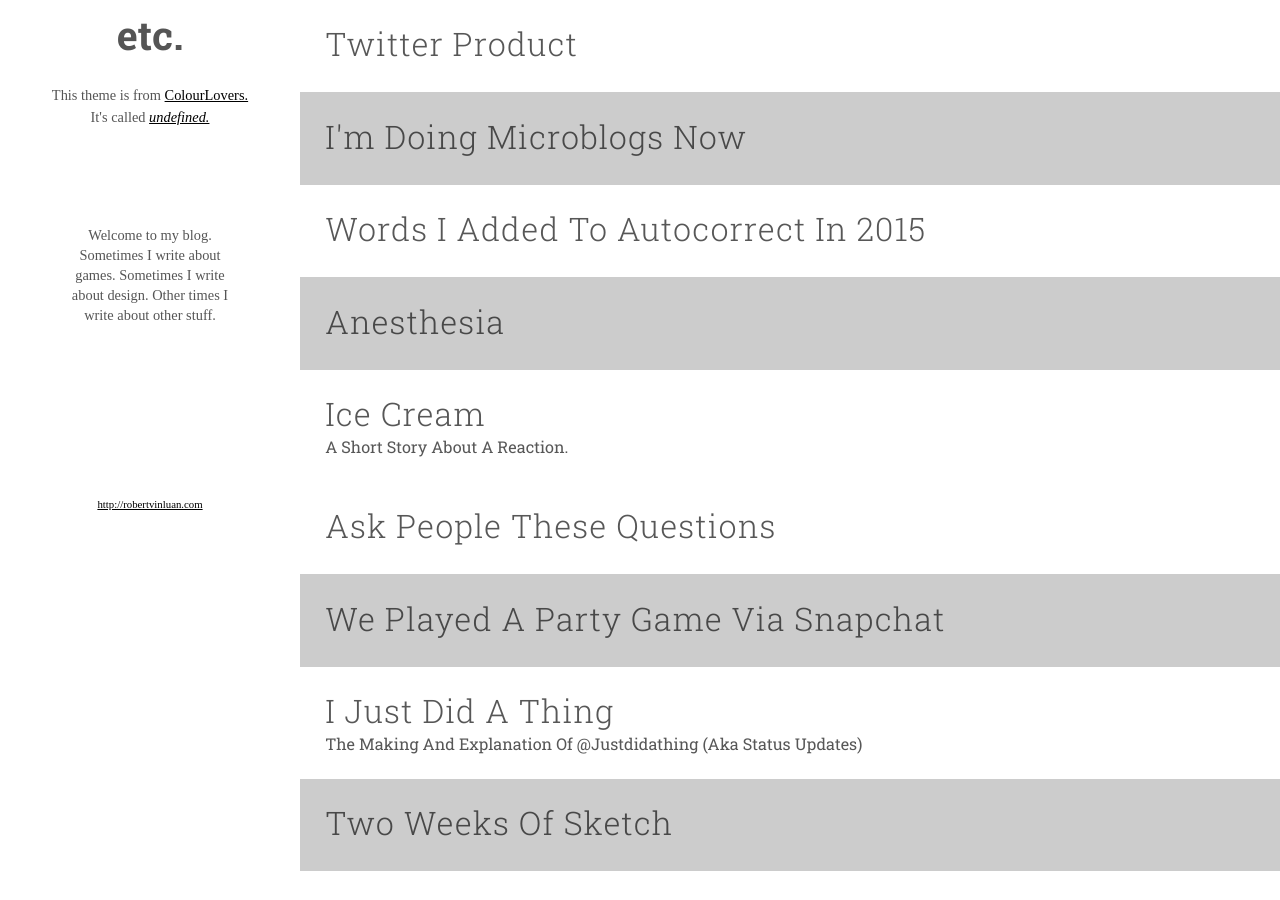
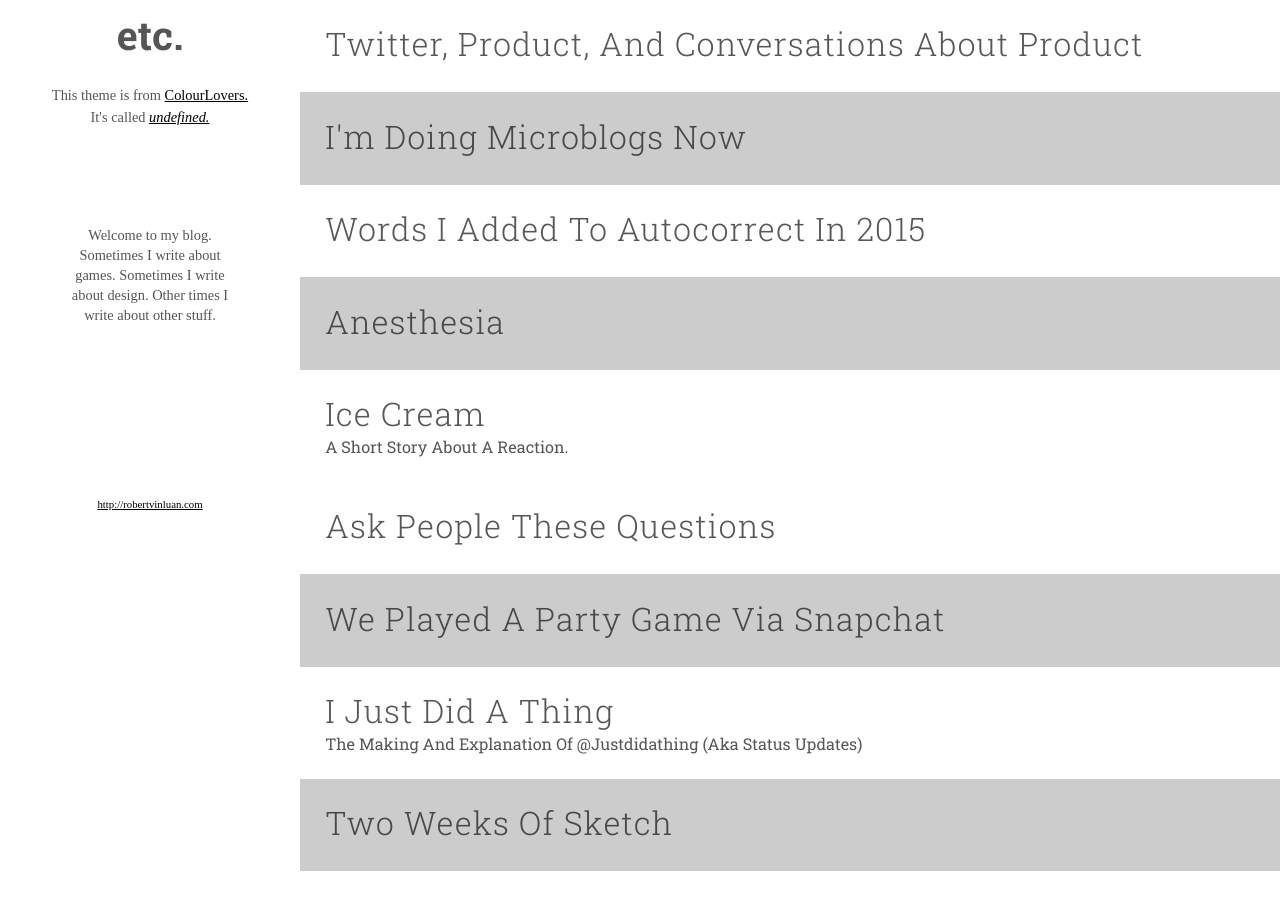
Before and after one commit to rvinluan/rvinluan.github.io, a Jekyll site: the page built from index.html, in a window 1280 px wide and 900 px high. Built offline with Jekyll 4.4.1, drawn with Linux system fonts in a browser that asks for light colours; nearby versions of some CDN libraries; some web fonts are replaced.

Commit message:
Created 2016-02-02-twitter-product.md

```diff
--- a/_posts/2016-02-02-twitter-product.md
+++ b/_posts/2016-02-02-twitter-product.md
@@ -1,5 +1,7 @@
 ---
 published: true
+title: "Twitter, Product, and Conversations about Product"
+layout: post
 ---
 
 
```
